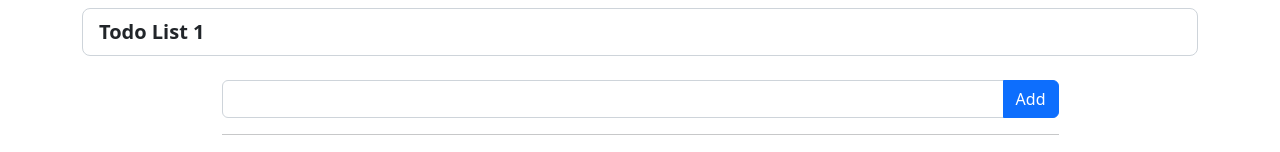
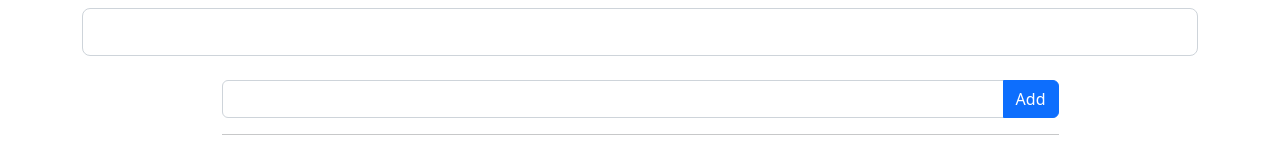
Before and after one commit to kjones7/cra-todo, a React (Create React App) app: page / in a window 1280 px wide. Shown: the top 152 px of the page. Built offline with nearby package versions, Linux system fonts and the light colour scheme.

Commit message:
Add list title to component state

```diff
--- a/src/Todo.tsx
+++ b/src/Todo.tsx
@@ -8,6 +8,7 @@ import TaskItem from "./TaskItem";
 function Todo() {
     const [addTaskInputValue, setAddTaskInputValue] = useState<string>('');
     const [tasks, setTasks] = useState<Task[]>([]);
+    const [listTitle, setListTitle] = useState('');
 
     useEffect(() => {
         const unparsedTasks = localStorage.getItem('tasks');
@@ -69,7 +70,12 @@ function Todo() {
 
     return (
         <div className="container">
-            <Form.Control type="text" value="Todo List 1" className="form-control-lg mb-4 mt-2 fw-semibold"/>
+            <Form.Control
+                type="text"
+                value={listTitle}
+                onChange={(e: React.ChangeEvent<HTMLInputElement>) => setListTitle(e.target.value)}
+                className="form-control-lg mb-4 mt-2 fw-semibold"
+            />
             <Form onSubmit={handleFormSubmit} className="d-flex flex-column align-items-center justify-content-center">
                 <Form.Group className="w-75">
                     <InputGroup className="mb-3">
```
